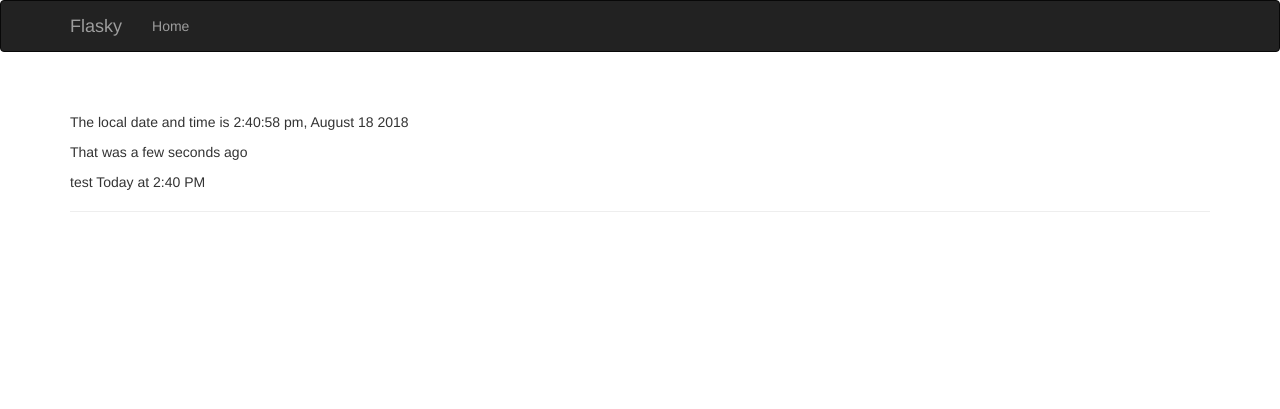
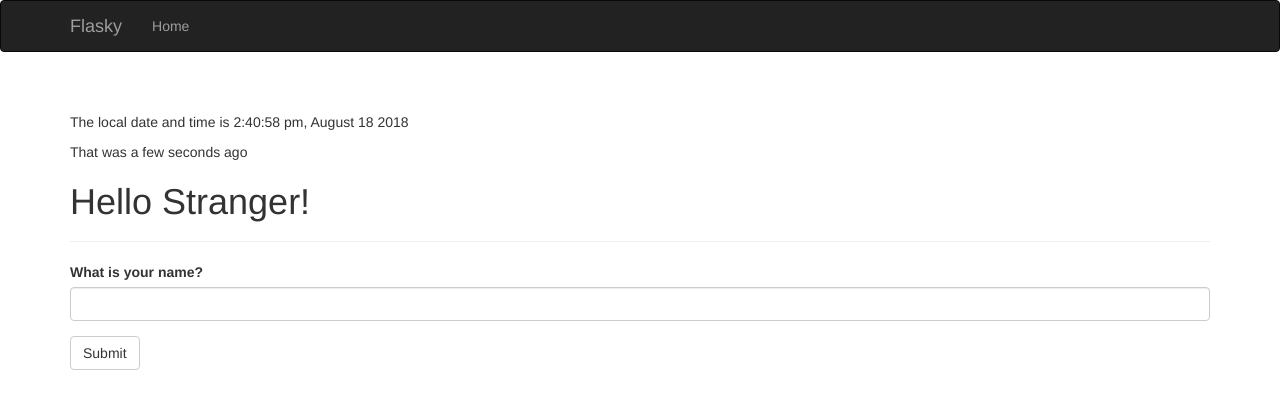
Before and after one commit to neother/Pythongo, a Flask app: page / in a window 1280 px wide. Shown: the top 409 px of the page. Run offline with Flask 2, Linux system fonts and the light colour scheme; some libraries are stand-ins or nearby versions.

Commit message:
finished the charpter4

```diff
--- a/Flask/1.py
+++ b/Flask/1.py
@@ -9,10 +9,10 @@ from flask import Flask, render_template
 from flask_bootstrap import Bootstrap
 from flask_moment import Moment
 from datetime import datetime
-from flask_wtf import Form
+from flask_wtf import FlaskForm
 from wtforms import StringField, SubmitField
 from wtforms.validators import Required
-
+from flask import Flask, render_template, session, redirect, url_for, flash
 app = Flask(__name__)
 #manager = Manager(app)
 bootstrap = Bootstrap(app)
@@ -20,14 +20,23 @@ moment = Moment(app)
 app.config['SECRET_KEY'] = 'hardtoguess'
 
 
-class NameForm(Form):
+class NameForm(FlaskForm):
     name = StringField('What is your name?', validators=[Required()])
     submit = SubmitField('Submit')
 
 
-@app.route('/')
+@app.route('/', methods=['GET', 'POST'])
 def index():
-    return render_template('index.html', current_time=datetime.utcnow())
+    form = NameForm()
+    if form.validate_on_submit():
+        old_name = session.get('name')
+        if old_name is not None and old_name != form.name.data:
+            flash('looks like you have changed your name!')
+        session['name'] = form.name.data
+        return redirect(url_for('index'))
+        #form.name.data = ''
+
+    return render_template('index.html', name=session.get('name'), form=form, current_time=datetime.utcnow())
 
 
 @app.route('/user/<id>')
--- a/Flask/templates/base.html
+++ b/Flask/templates/base.html
@@ -1,11 +1,8 @@
-{% extends "bootstrap/base.html" %}
-{% block title %}Flasky{% endblock %}
-{% block navbar %}
+{% extends "bootstrap/base.html" %} {% block title %}Flasky{% endblock %} {% block navbar %}
 <div class="navbar navbar-inverse" role="navigation">
     <div class="container">
         <div class="navbar-header">
- <button type="button" class="navbar-toggle"
- data-toggle="collapse" data-target=".navbar-collapse">
+            <button type="button" class="navbar-toggle" data-toggle="collapse" data-target=".navbar-collapse">
                 <span class="sr-only">Toggle navigation</span>
                 <span class="icon-bar"></span>
                 <span class="icon-bar"></span>
@@ -20,28 +17,15 @@
         </div>
     </div>
 </div>
-{% endblock %}
-
-
-
-{% block scripts %}
-{{ super() }}
-{{ moment.include_moment() }}
-
-{% endblock %}
-
-
-
-{% block head %}
-{{ super() }}
-<link rel="shortcut icon" href="{{ url_for('static', filename = '1.ico') }}"
-type="image/x-icon">
-<link rel="icon" href="{{ url_for('static', filename = '1.ico') }}"
-type="image/x-icon">
-{% endblock %}
-
-{% block content %}
+{% endblock %} {% block scripts %} {{ super() }} {{ moment.include_moment() }} {% endblock %} {% block head %} {{ super() }}
+<link rel="shortcut icon" href="{{ url_for('static', filename = '1.ico') }}" type="image/x-icon">
+<link rel="icon" href="{{ url_for('static', filename = '1.ico') }}" type="image/x-icon"> {% endblock %} {% block content %}
 <div class="container">
- {% block page_content %}{% endblock %}
+    {% for message in get_flashed_messages() %}
+    <div class="alert alert-warning">
+        <button type="button" class="close" data-dismiss="alert">&times;</button>
+        {{ message }}
+    </div>
+    {% endfor %} {% block page_content %}{% endblock %}
 </div>
 {% endblock %}
--- a/Flask/templates/index.html
+++ b/Flask/templates/index.html
@@ -4,9 +4,10 @@
 {% block title %}Flasky - index{% endblock %}
 {% block page_content %}
 <div class="page-header">
-<p>The local date and time is {{ moment(current_time).format('h:mm:ss a, MMMM DD YYYY') }}</p>
-<p>That was {{ moment(current_time).fromNow(refresh=True) }}</p>
-<p>test {{ moment(current_time).calendar(refresh=True) }}</p>
+    <p>The local date and time is {{ moment(current_time).format('h:mm:ss a, MMMM DD YYYY') }}</p>
+    <p>That was {{ moment(current_time).fromNow(refresh=True) }}</p>
+    <!--<p>test {{ moment(current_time).calendar(refresh=True) }}</p>-->
+    <h1>Hello {% if name %}{{ name }}{% else %}Stranger{% endif %}!</h1>
 </div>
 {{ wtf.quick_form(form) }}
 {% endblock %}
```
Lines whose indentation alone changed are shown as unchanged.
